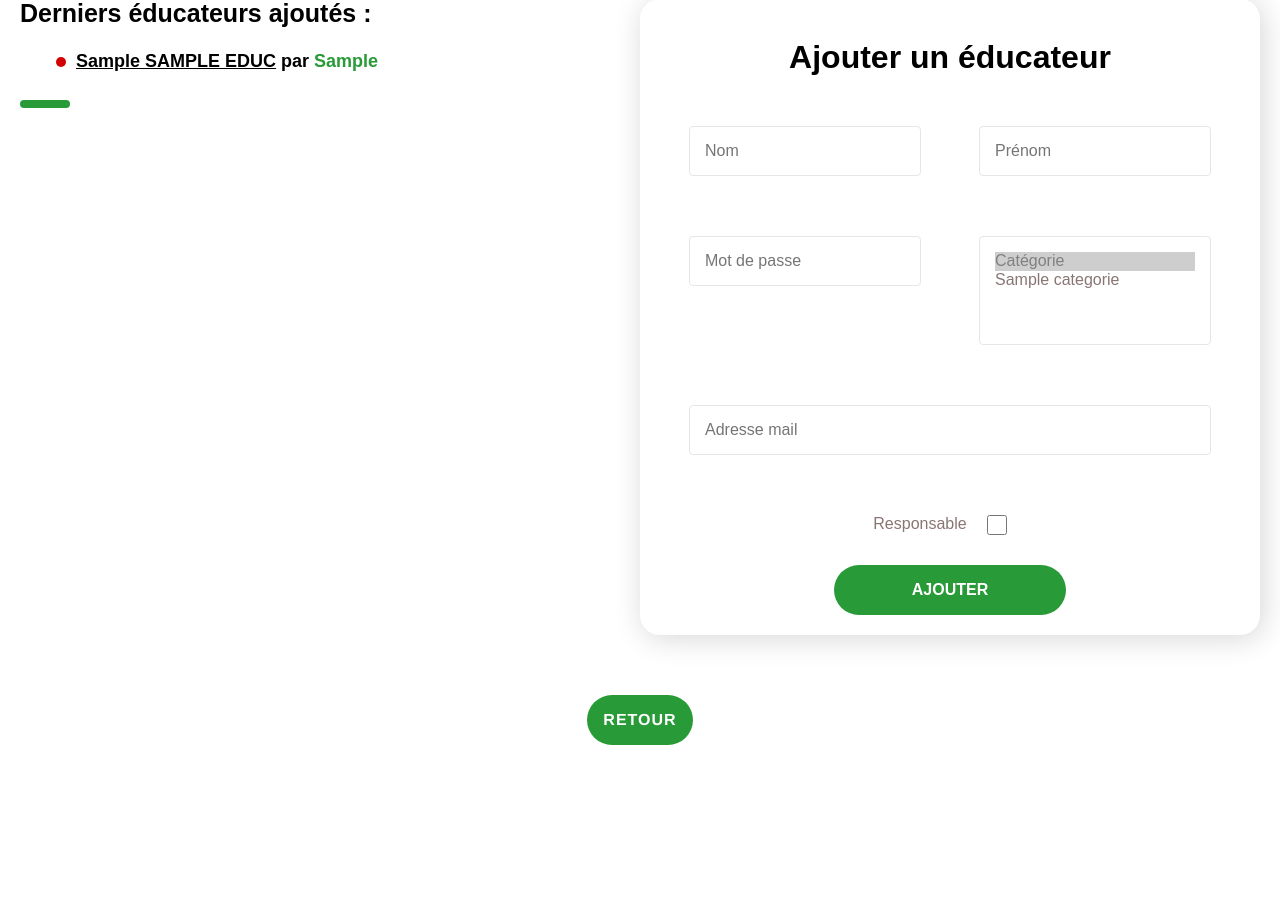
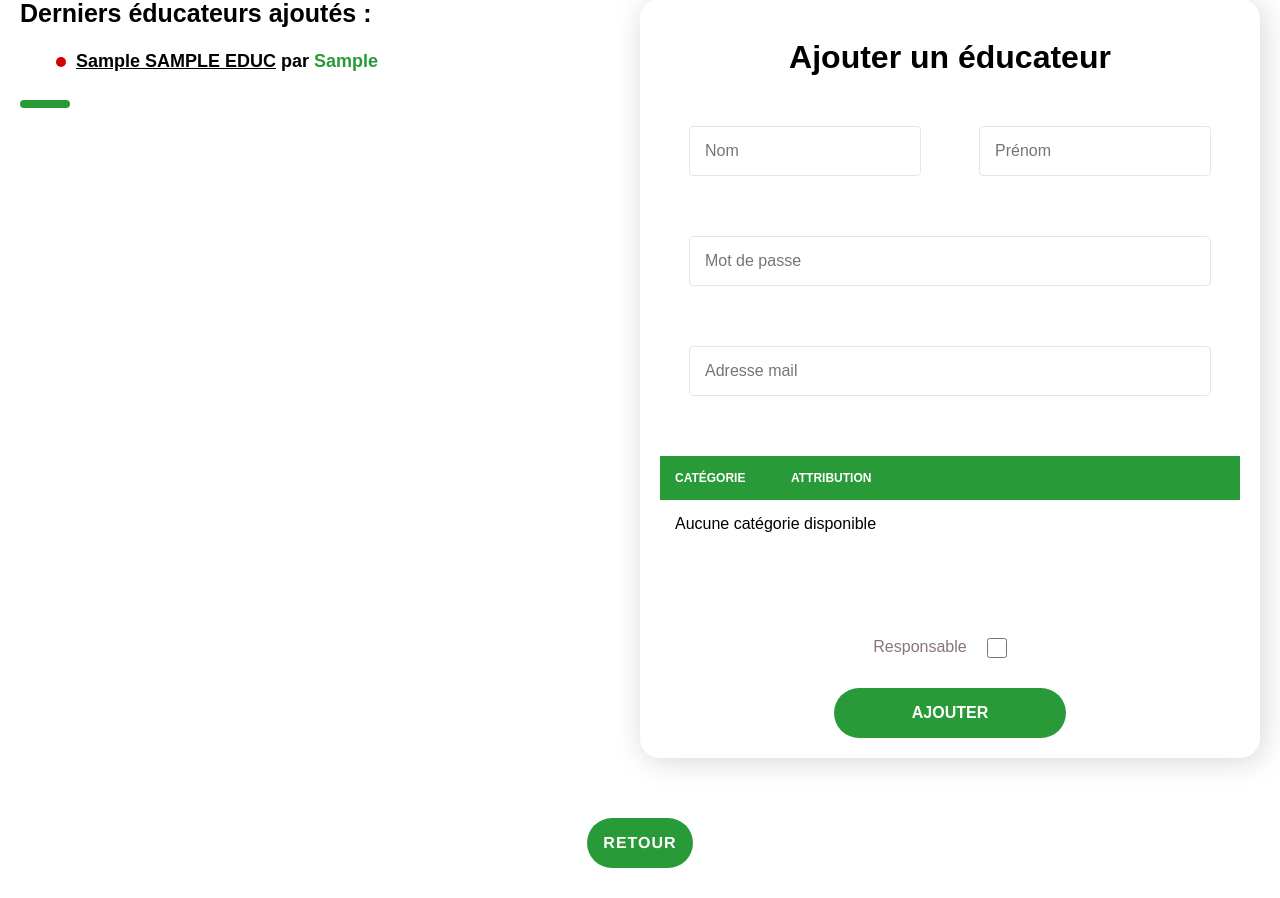
Before and after one commit to tdusautoir/asbeuvrylaforet.monasso.org, a PHP site: page /add-educ.php in a window 1280 px wide. Shown: the part 96-994 px from the top of the page. Before the commit the page ends 841 px from the top, so only its background shows below. Run offline with PHP 8.4, Linux system fonts and the light colour scheme; the visitor is signed in with stand-in values (Sample User, id 1); tables that the repository leaves empty or names only in its code hold one stand-in row (values such as "Sample post").

Commit message:
Ajout educ : cat et resp (#7)

```diff
--- a/add-educ.php
+++ b/add-educ.php
@@ -32,6 +32,7 @@ if (isset($_GET['action']) && !empty($_GET['action']) && $_GET['action'] == "log
                             Derniers éducateurs ajoutés :
                         </h2>
                         <?php
+                        //TODO : Procédure
                         $req = $db->prepare("SELECT educ.idEduc, educ.prenom, educ.nom, educ.mail, educ.USRCRE FROM educ WHERE educ.COSU = 0 "); //Derniers licenciés ajoutés classé par date croissant et limités à 10.
                         $req->execute();
                         $rowCount = $req->rowCount();
@@ -65,29 +66,51 @@ if (isset($_GET['action']) && !empty($_GET['action']) && $_GET['action'] == "log
                             </div>
                             <div class="form-add">
                                 <input type="password" class="password-licencie" name="password-educ" placeholder="Mot de passe" maxlength="40">
-
-                                <select name="categorie-educ" id="categorie-licencie" multiple>
-                                    <option value="" disabled selected>Catégorie</option>
-                                    <?php
-                                    $req_category = $db->query("SELECT idCategorie, nomCategorie FROM categorie");
-                                    while ($category = $req_category->fetch()) :
-                                        if (isset($category)) :
-                                    ?>
-                                            <option value="<?= $category["idCategorie"] ?>"><?= $category["nomCategorie"] ?></option>
-                                    <?php
-                                        endif;
-                                    endwhile;
-                                    $req_category->closeCursor();
-                                    ?>
-                                </select>
                             </div>
                             <div class="mail-form-add">
                                 <input type="mail" class="mail-licencie" name="mail-educ" placeholder="Adresse mail" maxlength="40">
                             </div>
                             <div class="form-add">
+                                <table class="mul-selec-table">
+                                    <thead>
+                                        <tr>
+                                            <th>Catégorie</th>
+                                            <th>Attribution</th>
+                                        </tr>
+                                    </thead>
+                                    <tbody>
+                                        <?php
+                                            $req = $db->prepare("CALL PRC_LSTCAT"); //Liste des catégories
+                                            $req->execute();
+                                            $rowCount = $req->rowCount();
+                                            if ($rowCount > 0) :
+                                                $rows = $req->fetchAll(PDO::FETCH_ASSOC);
+                                                $req->closeCursor();
+
+                                                foreach($rows as $CAT) :
+                                        ?>
+                                                <tr>
+                                                    <td><?= $CAT["nomCategorie"] ?></td>
+                                                    <td>
+                                                        <input type="checkbox" id="table-cb" name="<?= $CAT["nomCategorie"]?>-cb">
+                                                    </td>
+                                                </tr>
+                                        <?php
+                                            endforeach; else :
+                                        ?>
+                                            <tr>
+                                                <td>Aucune catégorie disponible</td>
+                                            </tr>
+                                        <?php
+                                            endif;
+                                        ?>
+                                    </tbody>
+                                </table>
+                            </div>
+                            <div class="form-add">
                                 <label style="padding: 0; cursor: default; display:flex; justify-content: center; border: none; min-width:0;" for="check-resp-hide ">
                                     Responsable
-                                    <input id="check-resp" type="checkbox">
+                                    <input id="check-resp" type="checkbox" name="resp-educ">
                                 </label>
                                 <input id="check-resp-hide" type="checkbox">
                             </div>
--- a/public/css/dev.css
+++ b/public/css/dev.css
@@ -376,6 +376,15 @@ tbody tr:hover {
     cursor: pointer;
 }
 
+.form-add input#table-cb {
+    margin: 0;
+    min-width: 0;
+    margin: 0 20px;
+    width: 20px;
+    height: 20px;
+    cursor: pointer;
+}
+
 .form-add input#check-resp-hide {
     display: none;
 }
@@ -477,3 +486,97 @@ tbody tr:hover {
 .educateur-tab {
     overflow-x: auto;
 }
+
+/*
+--------------------------------------------------
+-------------SELEC CATEGORIE(S)-------------------
+--------------------------------------------------
+*/
+
+.mul-selec-table {
+    width: 100%;
+    table-layout: fixed;
+    border-collapse: collapse;
+    margin: 30px 0 60px 0;
+}
+
+.mul-selec-table th,
+.mul-selec-table td {
+    padding: 15px;
+    text-align: left;
+}
+
+.mul-selec-table thead {
+    background-color: var(--mainColor);
+    color: white;
+    text-transform: uppercase;
+    font-size: 12px;
+}
+
+.mul-selec-table tbody {
+    display: table-header-group;
+    overflow: auto;
+    width: 100%;
+}
+
+.mul-selec-table tbody tr:nth-child(even) {
+    background-color: #dbdbdb;
+}
+
+.mul-selec-table td,
+.mul-selec-table th {
+    overflow-x: hidden;
+    display: inline-block;
+}
+
+.mul-selec-table td:nth-child(1),
+.mul-selec-table th:nth-child(1) {
+    min-width: 20%;
+}
+
+.mul-selec-table td:nth-child(2),
+.mul-selec-table th:nth-child(2) {
+    min-width: 25%
+}
+
+.mul-selec-table td:nth-child(3),
+.mul-selec-table th:nth-child(3) {
+    width: 25%;
+}
+
+.mul-selec-table td:nth-child(4),
+.mul-selec-table th:nth-child(4) {
+    width: 25%;
+}
+
+.mul-selec-table td:nth-child(5),
+.mul-selec-table th:nth-child(5) {
+    width: 2%;
+}
+
+.mul-selec-table td:nth-child(6),
+.mul-selec-table th:nth-child(6) {
+    width: 2%;
+}
+
+.mul-selec-table tbody td a i {
+    color: #242424;
+}
+
+.mul-selec-table tbody td .fa-pencil:hover {
+    color: #575555;
+    -webkit-transition: all 300ms ease 0ms;
+    -o-transition: all 300ms ease 0ms;
+    transition: all 300ms ease 0ms;
+}
+
+.mul-selec-table tbody td .fa-trash:hover {
+    color: var(--errorColor);
+    -webkit-transition: all 300ms ease 0ms;
+    -o-transition: all 300ms ease 0ms;
+    transition: all 300ms ease 0ms;
+}
+
+.mul-selec-table {
+    overflow-x: auto;
+}
```
Also changed, not shown: functions/educ-add.php (+43 -4 lines).
